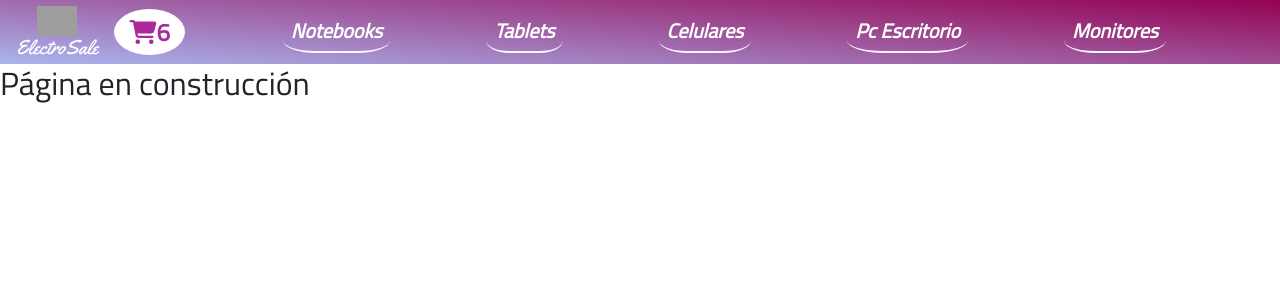
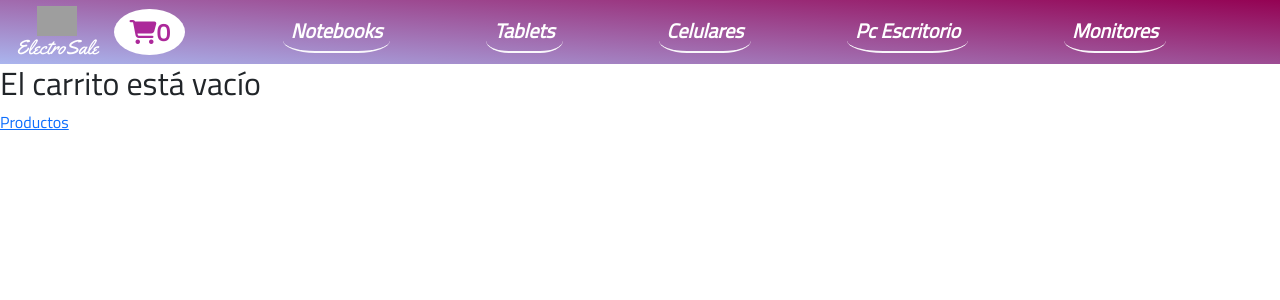
Before and after one commit to JohaTumio/EntregaFinal-React-Tumio, a React (Create React App) app: page /cart in a window 1280 px wide. Shown: the top 300 px of the page. Built offline with nearby package versions, Linux system fonts and the light colour scheme; grey boxes are pictures that could not be loaded.

Commit message:
se realiza carrito

```diff
--- a/src/App.jsx
+++ b/src/App.jsx
@@ -3,7 +3,8 @@ import ItemDetailContainer from './components/ItemDetailContainer/ItemDetailCont
 import ItemListContainer from './components/ItemListContainer/ItemListContainer';
 import Navbar from './components/Navbar/Navbar';
 import { BrowserRouter, Routes, Route } from 'react-router-dom';
-import { CarProvider } from './context/carritoContext';
+import { CarProvider } from './context/CarritoContext';
+import Cart from './components/Cart/Cart';
 
 function App() {
   return (
@@ -15,6 +16,7 @@ function App() {
             <Route path='/' element={<ItemListContainer />} />
             <Route path='/categoria/:idCategoria' element={<ItemListContainer />} />
             <Route path='/item/:idItem' element={<ItemDetailContainer />} />
+            <Route path='/cart' element={<Cart/>} />
             <Route path='*' element={<h2>Página en construcción</h2>} />
           </Routes>
         </CarProvider>
--- /dev/null
+++ b/src/components/Cart/Cart.jsx
@@ -0,0 +1,34 @@
+import { Link } from "react-router-dom";
+import { useContext } from "react";
+import { CarritoContext } from "../../context/CarritoContext";
+import CartItem from "../CartItem/CartItem";
+
+/* let totalCantidad = 0; */
+
+const Cart = () => {
+    const {carrito, vaciarCarrito} = useContext(CarritoContext);
+
+    const totalCantidad = carrito.reduce((total, producto) => total + producto.cantidad, 0);
+
+    const total = carrito.reduce((total, producto) => total + (producto.item.precio * producto.cantidad), 0);
+
+
+    if(totalCantidad === 0) {
+        return (
+            <>
+                <h2>El carrito está vacío</h2>
+                <Link to='/'> Productos </Link>
+            </>
+        )
+    }
+    return (
+        <div>
+            {carrito.map(producto => <CartItem key={producto.id} {...producto}/> )}
+            <h3>Total: ${total}</h3>
+            <button onClick={() => vaciarCarrito()}>Vaciar Carrito</button>
+            <Link to='/checkout'>Finalizar Compra</Link>
+        </div>
+    )
+}
+/* export { totalCantidad } */
+export default Cart
--- /dev/null
+++ b/src/components/CartItem/CartItem.jsx
@@ -0,0 +1,11 @@
+const CartItem = ({item, cantidad}) => {
+    return (
+        <div>
+            <h4>{item.nombre}</h4>
+            <p>Cantidad: {cantidad}</p>
+            <p>Precio: ${item.precio}</p>
+        </div>
+    )
+}
+
+export default CartItem
--- a/src/components/CartWidget/CartWidget.jsx
+++ b/src/components/CartWidget/CartWidget.jsx
@@ -1,11 +1,20 @@
+import { CarritoContext } from '../../context/CarritoContext';
 import './CartWidget.css';
+import { useContext } from 'react';
+import { Link } from 'react-router-dom';
 
 const CartWidget = () => {
+    const {carrito} = useContext(CarritoContext);
+    const totalCantidad = carrito.reduce((total, producto) => total + producto.cantidad, 0);
     return (
-        <div>
-            <button className="boton_carrito fs-4 fw-bolder"><i className="fas fa-shopping-cart" /><span>6</span></button>
-        </div>
+        <Link to='/cart'>
+        <button className="boton_carrito fs-4 fw-bolder"><i className="fas fa-shopping-cart" /><span>{totalCantidad}</span></button>
+        </Link>
     )
 }
 
 export default CartWidget
+
+
+// eslint-disable-next-line no-lone-blocks
+{/* <button className="boton_carrito fs-4 fw-bolder"><i className="fas fa-shopping-cart" /><span>6</span></button> */}
--- a/src/components/ItemDetail/ItemDetail.jsx
+++ b/src/components/ItemDetail/ItemDetail.jsx
@@ -2,7 +2,7 @@ import './ItemDetail.css';
 import ItemCount from '../ItemCount/ItemCount';
 import { Link } from 'react-router-dom';
 import { useState, useContext } from 'react';
-import { CarritoContext } from '../../context/carritoContext';
+import { CarritoContext } from '../../context/CarritoContext';
 
 const ItemDetail = ({ nombre, img, precio, stock, descripcion, id }) => {
 
--- a/src/context/carritoContext.js
+++ b/src/context/carritoContext.js
@@ -27,6 +27,12 @@ export const CarProvider = ({children}) =>{
         setCarrito([]);
     }
 
+/*     const totalCantidadCarrito = () => {
+    const totalCantidad = carrito.reduce((total, producto) => total + producto.cantidad, 0);
+    setCarrito(carrito);
+    return totalCantidad;
+    } */
+
     return(
         <CarritoContext.Provider value = {{carrito, agregarProd, eliminarProd, vaciarCarrito}}>
             {children}
```
Also changed, not shown: public/img/paises del mercosur.jpg (added).
